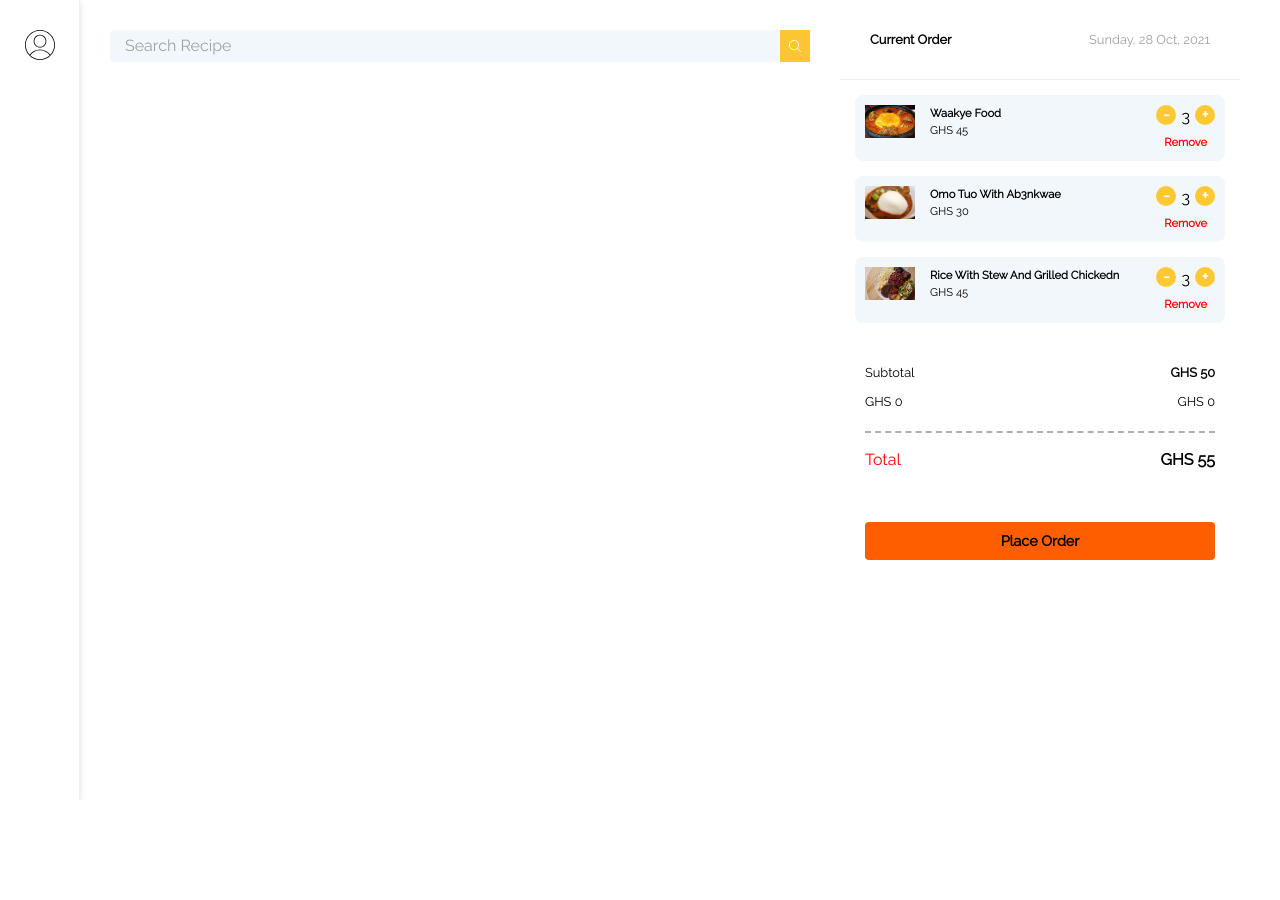
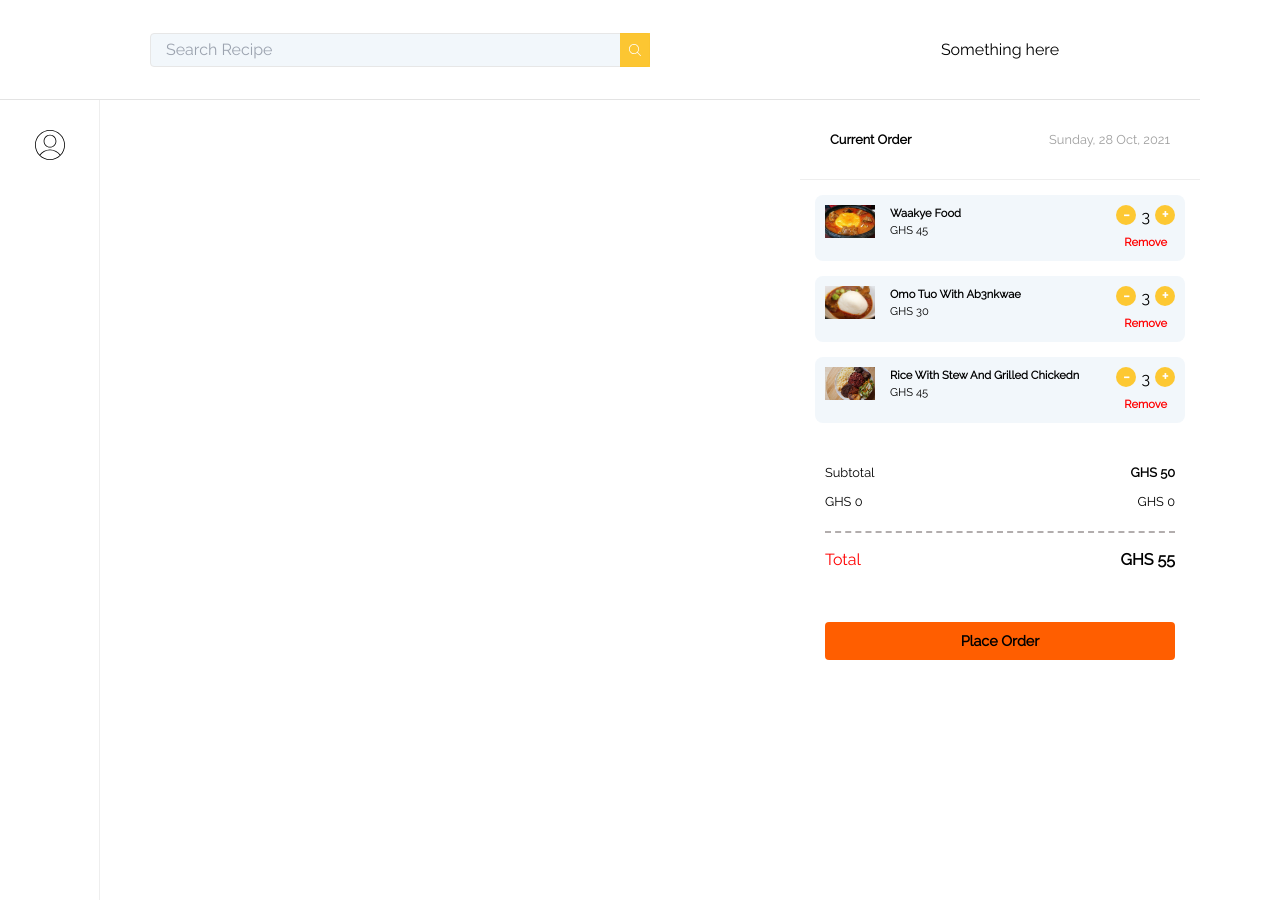
Before and after one commit to kenowusu/woopos, a Next.js app: page / in a window 1280 px wide. Before the commit the page ends 800 px from the top, so only its background shows below. Built offline with nearby package versions, Linux system fonts and the light colour scheme.

Commit message:
new layout

```diff
--- a/components/TopBar.js
+++ b/components/TopBar.js
@@ -8,13 +8,27 @@ const TopBar = ()=>{
 
 
 
+     {/* topbar search */}
+     <div className="topbar-search">
 
-     <div className="topbar-search">
-        <input type="text" className="topbar-search-box" placeholder="search recipe"/>
-        <div className="topbar-search-icon">
-          <SearchIconSvg/>
-        </div>
+       <div className="topbar-search-container">
+
+         <div className="search-icon-container">
+            <input type="text" className="topbar-search-box" placeholder="search recipe"/>
+            <div className="topbar-search-icon">
+              <SearchIconSvg/>
+            </div>
+          </div>
+       </div>
+
      </div>
+     {/* topbar search */}
+
+
+
+    <div className="topbar-new-order">
+      <button>Something here</button>
+    </div>
 
    </div>
 
--- a/pages/index.tsx
+++ b/pages/index.tsx
@@ -28,19 +28,28 @@ const Home: NextPage = () => {
   return (
     <div className="page-container h-full">
 
+      {/* page first row */}
+      <div className="page-first-row">
+        <div className="">
+          <TopBar/>
+        </div>
+      </div>
 
-     <div className="left">
+      {/* page second row */}
+      <div className="page-second-row">
+        <div className="page-second-row-left">
           <LeftSidebar/>
         </div>
 
+        <div className="page-second-row-middle">
 
-      <div className="middle">
-        <TopBar/>
         </div>
 
-      <div className="right">
+        <div className="page-second-row-right">
           <OrderBar/>
         </div>
+      </div>
+
 
 
    </div>
--- a/styles/layout/leftsidebar.scss
+++ b/styles/layout/leftsidebar.scss
@@ -1,9 +1,8 @@
 .leftSidebar{
-   width: 80px;
+   width:100px;
    height: 100vh;
    border-right:1px solid #eee;
    background-color: #fff;
-   box-shadow: 0 3px 6px #e0e0e0;
 }
 
 
--- a/styles/layout/orderbar.scss
+++ b/styles/layout/orderbar.scss
@@ -1,5 +1,5 @@
 .order{
-
+    align-self: flex-end;
     background-color: #fff;
     height: 100%;
     width:400px;
--- a/styles/layout/pagecontainer.scss
+++ b/styles/layout/pagecontainer.scss
@@ -1,12 +1,24 @@
 .page-container{
-    display: flex;
+ max-width: 1200px;
 
 }
 
 
 
-.middle{
+.page-first-row{
+    width:100%;
+    background-color: aliceblue;
+}
 
-    padding:30px;
+.page-second-row{
+    display: flex;
 
+    //  align middle
+    .page-second-row-middle{
+
+    }
+    // align right
+    .page-second-row-right{
+        margin-left:auto;
+    }
 }
--- a/styles/layout/topbar.scss
+++ b/styles/layout/topbar.scss
@@ -1,7 +1,9 @@
 .topbar{
   display: flex;
-  flex: 1 70%;
-
+  height: 100px;
+  background-color: #fff;
+  align-items: center;
+  border-bottom: 1px solid #e3e3e3;
 }
 
 
@@ -17,11 +19,25 @@
 
 
 .topbar-search{
-  position: relative;
-  min-width:700px;
+
+  margin-right:auto;
+
+
+
+  .topbar-search-container{
+    display: flex;
+    justify-content: center;
+    align-items: center;
+    width:800px;
+    position: relative;
+  }
+
+  .search-icon-container{
+    position:relative;
+  }
   .topbar-search-box{
-    width:100%;
-    border:1px solid #e7e7e7v;
+    width:500px;
+    border:1px solid #e7e7e7;
     padding:4px 15px;
     border-radius: 4px;
     color:#909090;
@@ -54,3 +70,10 @@
     }
   }
 }
+
+.topbar-new-order{
+  width:400px;
+  display: flex;
+  justify-content: center;
+  align-items: center;
+}
```
Lines whose indentation alone changed are shown as unchanged.
